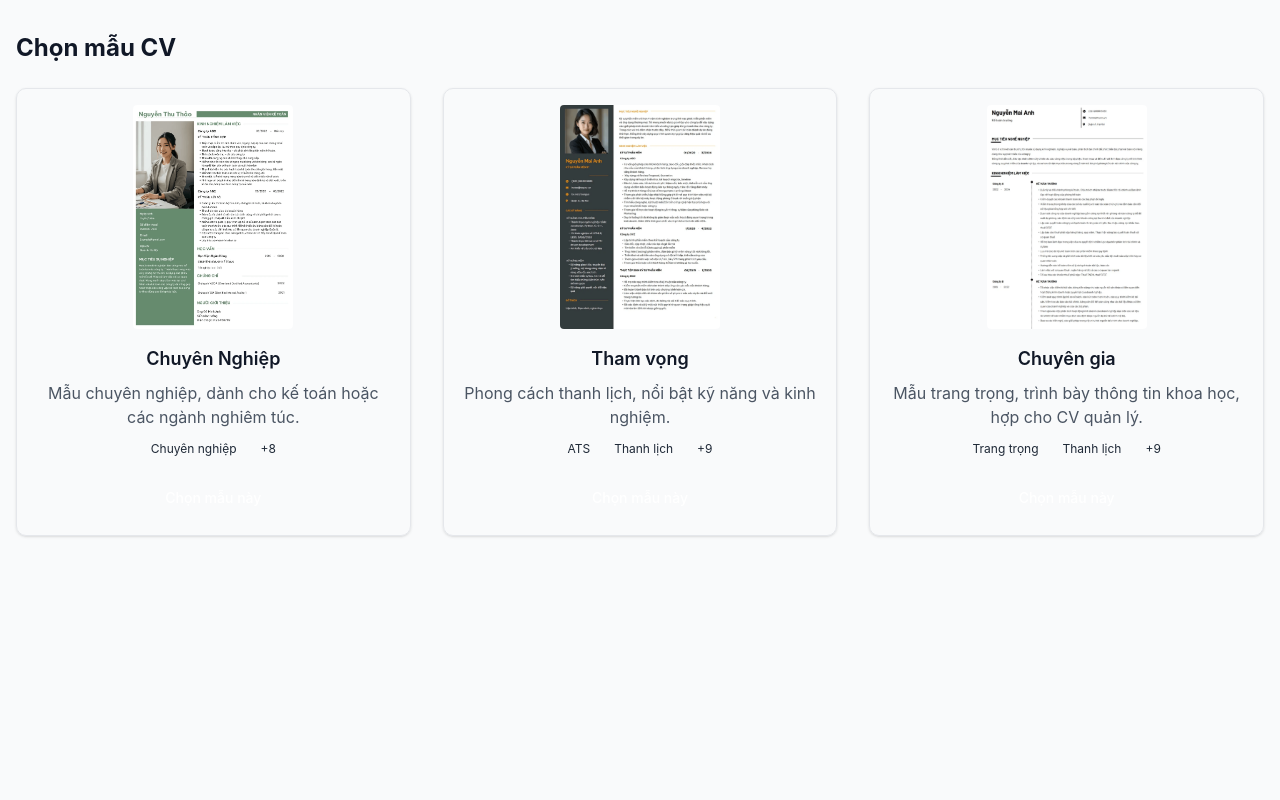
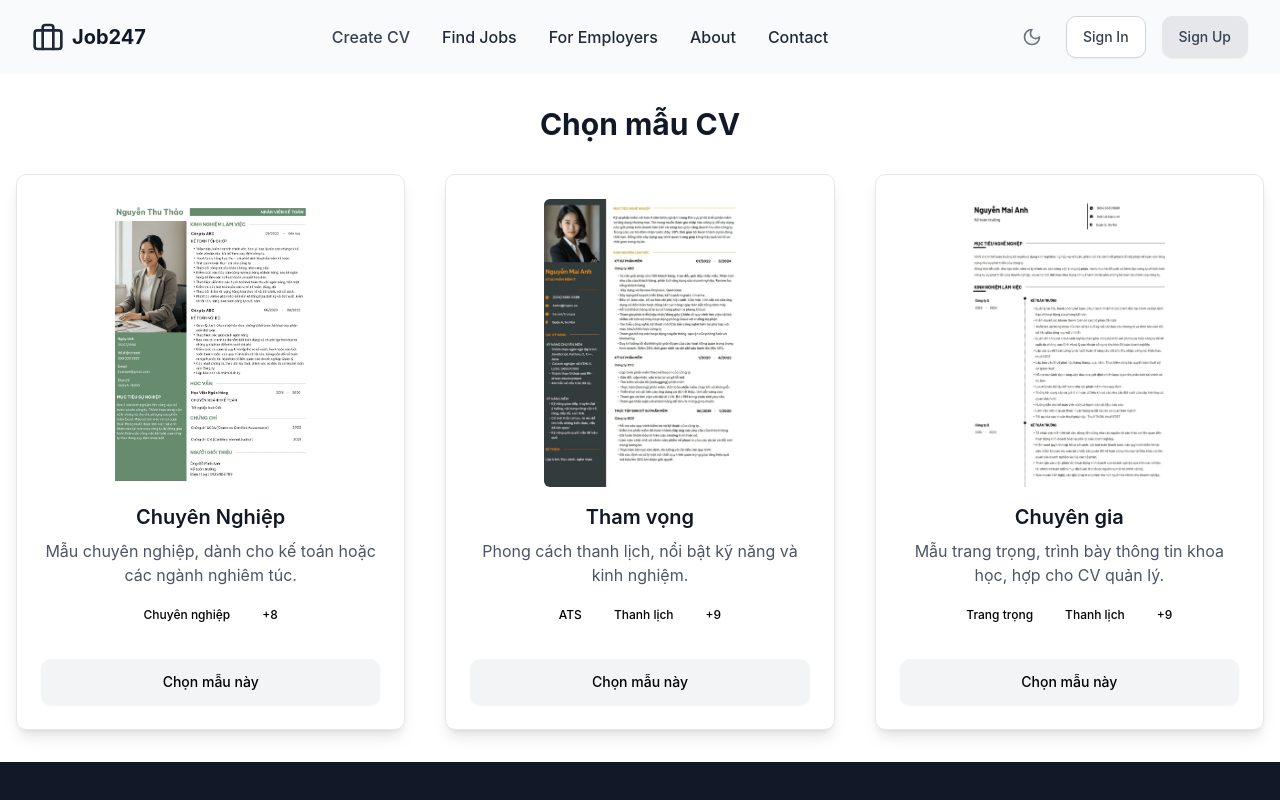
Before and after one commit to nvthih24/do_an_co_so-cnpm, a React (Vite) app: page /create-cv in a window 1280 px wide. Shown: the top 800 px of the page. Built offline with nearby package versions, Linux system fonts and the light colour scheme.

Commit message:
sua cai trang tao cv

```diff
--- a/src/components/jobs/CandidateList_Emlopyer.tsx
+++ b/src/components/jobs/CandidateList_Emlopyer.tsx
@@ -187,7 +187,7 @@ const CandidateList: React.FC = () => {
         variants={container}
         initial="hidden"
         animate="show"
-        className="grid grid-cols-1 lg:grid-cols-2 gap-8"
+        className="grid grid-cols-1 lg:grid-cols-1 gap-8"
       >
         {/* Vì CandidateCard tự fetch, chúng ta chỉ render nhiều CandidateCard */}
         <motion.div variants={item}>
--- a/src/components/jobs/FeaturedJobs.tsx
+++ b/src/components/jobs/FeaturedJobs.tsx
@@ -104,7 +104,7 @@ const FeaturedJobs: React.FC = () => {
         <Link
           key={job.id}
           to={`/jobs/${job.id}`}
-          className="card group hover:border-primary-500 dark:border-gray-800 dark:hover:border-gray-900 transition-all duration-300"
+          className="card group dark:bg-gray-900 hover:border-primary-500 dark:border-gray-800 dark:hover:border-gray-900 transition-all duration-300"
         >
           <div className="p-6 dark:bg-gray-900 dark:text-gray-200 ">
             <div className="flex items-start justify-between mb-4">
--- a/src/components/layout/Header.tsx
+++ b/src/components/layout/Header.tsx
@@ -65,7 +65,7 @@ const Header: React.FC = () => {
                 <Link to="/jobs-posted" className="block px-4 py-2 text-gray-700 dark:text-white hover:bg-gray-100 rounded font-medium">Jobs</Link>
                 <Link to="/candidates-employer" className="block px-4 py-2 text-gray-700 dark:text-white hover:bg-gray-100 rounded font-medium">Candidates</Link>
                 <Link to="/applications" className="block px-4 py-2 text-gray-700 dark:text-white hover:bg-gray-100 rounded font-medium">Applications</Link>
-                <Link to="/interviews" className="block px-4 py-2 text-gray-700 dark:text-white hover:bg-gray-100 rounded font-medium">Interviews</Link>
+                {/* <Link to="/interviews" className="block px-4 py-2 text-gray-700 dark:text-white hover:bg-gray-100 rounded font-medium">Interviews</Link> */}
               </>
             ) : (
               <>
--- a/src/pages/CVTemplates.tsx
+++ b/src/pages/CVTemplates.tsx
@@ -1,26 +1,47 @@
 import React from "react";
 import { useNavigate } from "react-router-dom";
 import cvTemplates from "../data/cvTemplates";
+import Header from "../components/layout/Header";
+import { useTheme } from "../contexts/ThemeContext";
+import Footer from "../components/layout/Footer";
 
 const CVTemplates: React.FC = () => {
   const navigate = useNavigate();
+  const { theme } = useTheme(); // Lấy theme từ context
 
   return (
-    <div className="container mx-auto py-8 px-4">
-      <h1 className="text-2xl font-bold mb-6">Chọn mẫu CV</h1>
-      <div className="grid grid-cols-1 md:grid-cols-3 gap-8">
+    <>
+      <Header />
+      <div className={`container mx-auto py-8 px-4 ${theme === 'dark' ? 'bg-gray-800 text-white' : 'bg-white text-black'}`}>
+        <h1 className="text-3xl font-bold mb-8 text-center">Chọn mẫu CV</h1>
+        <div className="grid grid-cols-1 sm:grid-cols-2 lg:grid-cols-3 gap-10">
           {cvTemplates.map((template) => (
-          <div key={template.id} className="border rounded-lg shadow hover:shadow-lg transition p-4 flex flex-col items-center">
-            <img src={template.image} alt={template.name} className="w-40 h-56 object-cover mb-4 rounded" />
-            <h2 className="text-lg font-semibold mb-2">{template.name}</h2>
-            <p className="text-gray-600 mb-2 text-center">{template.description}</p>
-            <div className="flex flex-wrap gap-2 mb-4">
+            <div
+              key={template.id}
+              className={`border rounded-lg shadow-lg transition-all p-6 flex flex-col items-center ${theme === 'dark' ? 'bg-gray-700 text-white' : 'bg-white text-black'
+                }`}
+            >
+              <img
+                src={template.image}
+                alt={template.name}
+                className="w-48 h-72 object-cover mb-4 rounded-md"
+              />
+              <h2 className="text-xl font-semibold mb-2 text-center">{template.name}</h2>
+              <p className="text-gray-600 mb-4 text-center">{template.description}</p>
+              <div className="flex flex-wrap gap-2 mb-4 justify-center">
                 {template.badges.map((badge) => (
-                <span key={badge} className="bg-primary-100 text-primary-700 px-2 py-1 rounded text-xs">{badge}</span>
+                  <span
+                    key={badge}
+                    className={`px-3 py-1 rounded-full text-xs font-medium ${theme === 'dark' ? 'bg-primary-600 text-primary-200' : 'bg-primary-100 text-primary-700'
+                      }`}
+                  >
+                    {badge}
+                  </span>
                 ))}
               </div>
               <button
-              className="btn btn-primary w-full"
+                className={`btn w-full py-3 rounded-lg mt-4 ${theme === 'dark' ? 'bg-primary-600 text-white' : 'bg-gray-100 text-black'
+                  }`}
                 onClick={() => navigate(`/edit-cv/${template.id}`)}
               >
                 Chọn mẫu này
@@ -29,6 +50,9 @@ const CVTemplates: React.FC = () => {
           ))}
         </div>
       </div>
+      <Footer />
+    </>
+
   );
 };
 
--- a/src/pages/ContactPage.tsx
+++ b/src/pages/ContactPage.tsx
@@ -200,7 +200,7 @@ const ContactPage: React.FC = () => {
 
           {/* FAQ section */}
           <div className="mt-12">
-            <h2 className="text-2xl font-bold text-center mb-8">Frequently Asked Questions</h2>
+            <h2 className="text-2xl font-bold text-center mb-8 dark:text-gray-50">Frequently Asked Questions</h2>
             <div className="grid grid-cols-1 md:grid-cols-2 gap-6">
               {[
                 {
--- a/src/pages/HomePage.tsx
+++ b/src/pages/HomePage.tsx
@@ -64,8 +64,8 @@ const HomePage: React.FC = () => {
                 <div className="flex justify-center mb-3">
                   {stat.icon}
                 </div>
-                <p className="text-3xl font-bold text-gray-800 mb-1">{stat.value}</p>
-                <p className="text-gray-600">{stat.label}</p>
+                <p className="text-3xl font-bold text-gray-800 dark:text-gray-50 mb-1">{stat.value}</p>
+                <p className="text-gray-600 dark:text-gray-400">{stat.label}</p>
               </div>
             ))}
           </div>
@@ -168,7 +168,7 @@ const HomePage: React.FC = () => {
       </section>
 
       {/* CTA section */}
-      <section className="py-16 bg-secondary-600 text-gray-400">
+      <section className="py-16 bg-secondary-600 text-gray-400 dark:bg-gray-800">
         <div className="container mx-auto px-4 text-center">
           <h2 className="text-3xl font-bold mb-6 dark:text-gray-50">Ready to Take the Next Step in Your Career?</h2>
           <p className="text-xl mb-8 max-w-2xl mx-auto">
--- a/src/pages/auth/ForgotPasswordPage.tsx
+++ b/src/pages/auth/ForgotPasswordPage.tsx
@@ -62,7 +62,7 @@ const ForgotPasswordPage: React.FC = () => {
 
   return (
     <div className="min-h-screen flex items-center justify-center px-4">
-      <div className="max-w-md w-full bg-white p-8 shadow rounded-md">
+      <div className="max-w-md w-full bg-white p-8 shadow rounded-md ">
         <h2 className="text-2xl font-bold mb-6 text-center">Forgot your password?</h2>
 
         {/* Step 1: Enter Email */}
--- a/src/pages/dashboard/Dashboard.tsx
+++ b/src/pages/dashboard/Dashboard.tsx
@@ -106,7 +106,7 @@ const Dashboard: React.FC = () => {
                 </div>
               </div>
 
-              <div className="bg-white p-6 rounded-lg shadow-sm">
+              {/* <div className="bg-white p-6 rounded-lg shadow-sm">
                 <div className="flex justify-between items-start">
                   <div>
                     <p className="text-gray-500 text-sm">Interviews</p>
@@ -120,7 +120,7 @@ const Dashboard: React.FC = () => {
                   <span className="mr-1">↑ 16%</span>
                   <span>from last month</span>
                 </div>
-              </div>
+              </div> */}
             </>
           ) : (
             // Candidate stats
```
Also changed, not shown: src/pages/AboutPage.tsx (+12 -12 lines), src/pages/EmployersPage.tsx (+9 -9 lines), src/pages/auth/RegisterPage.tsx (+6 -6 lines). Lines whose indentation alone changed are shown as unchanged.
